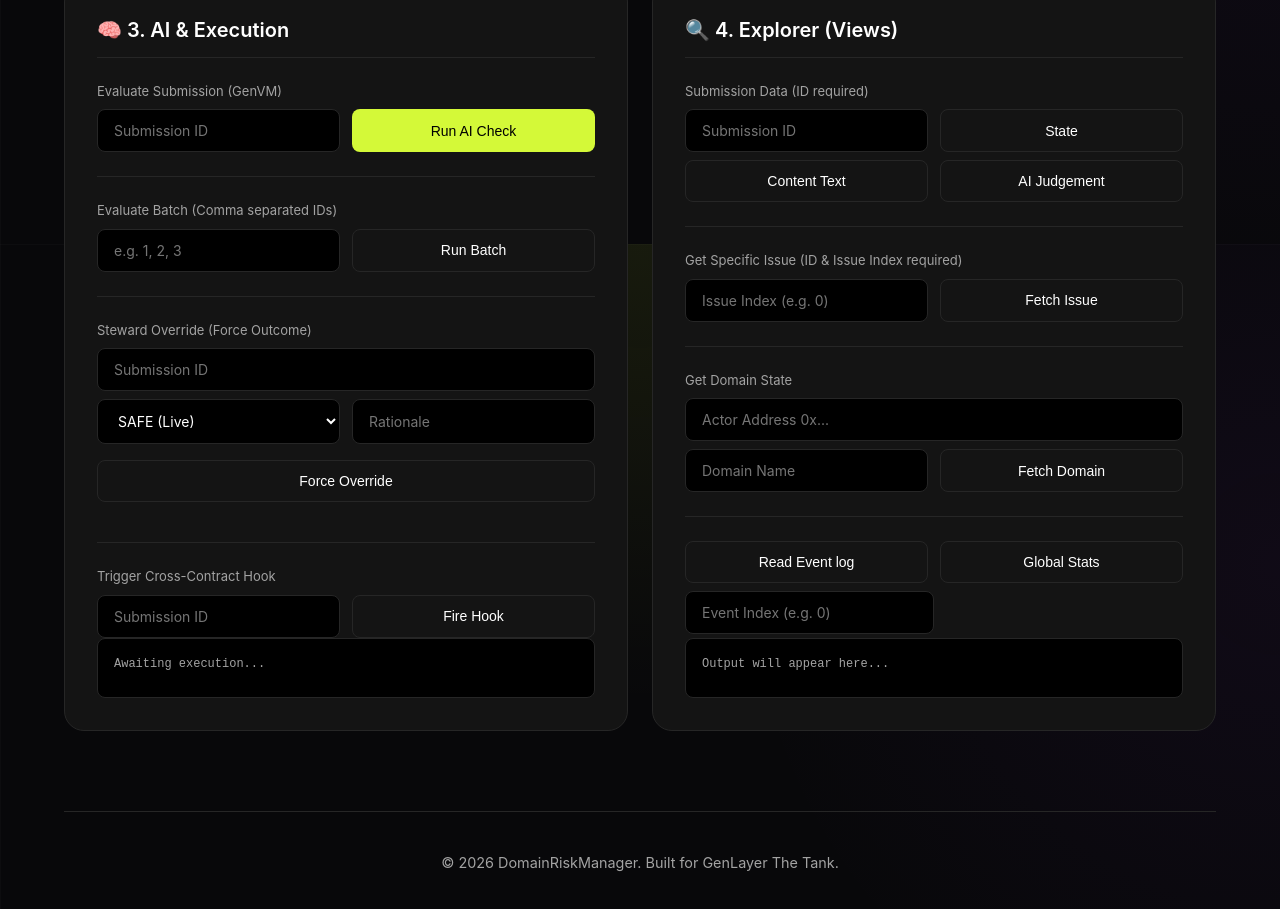
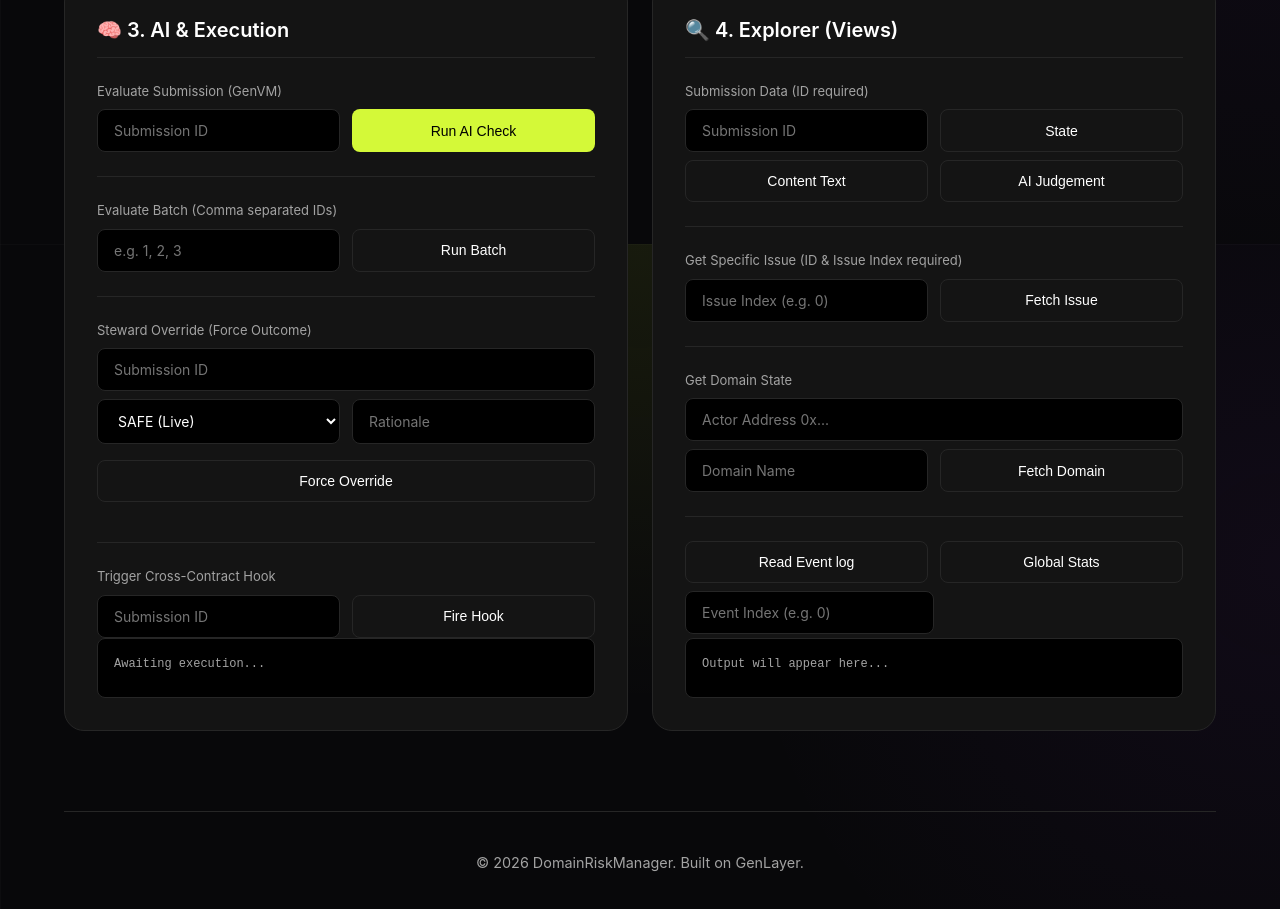
Before and after one commit to dorinalunar/domain-risk-dapp, a plain HTML site: page index.html in a window 1280 px wide. Shown: the part 1356-2265 px from the top of the page. Drawn offline with Linux system fonts and the light colour scheme.

Commit message:
Update index.html

```diff
--- a/index.html
+++ b/index.html
@@ -264,7 +264,7 @@
         </section>
 
         <footer>
-            <p>© 2026 DomainRiskManager. Built for GenLayer The Tank.</p>
+            <p>© 2026 DomainRiskManager. Built on GenLayer.</p>
         </footer>
     </div>
 
```
